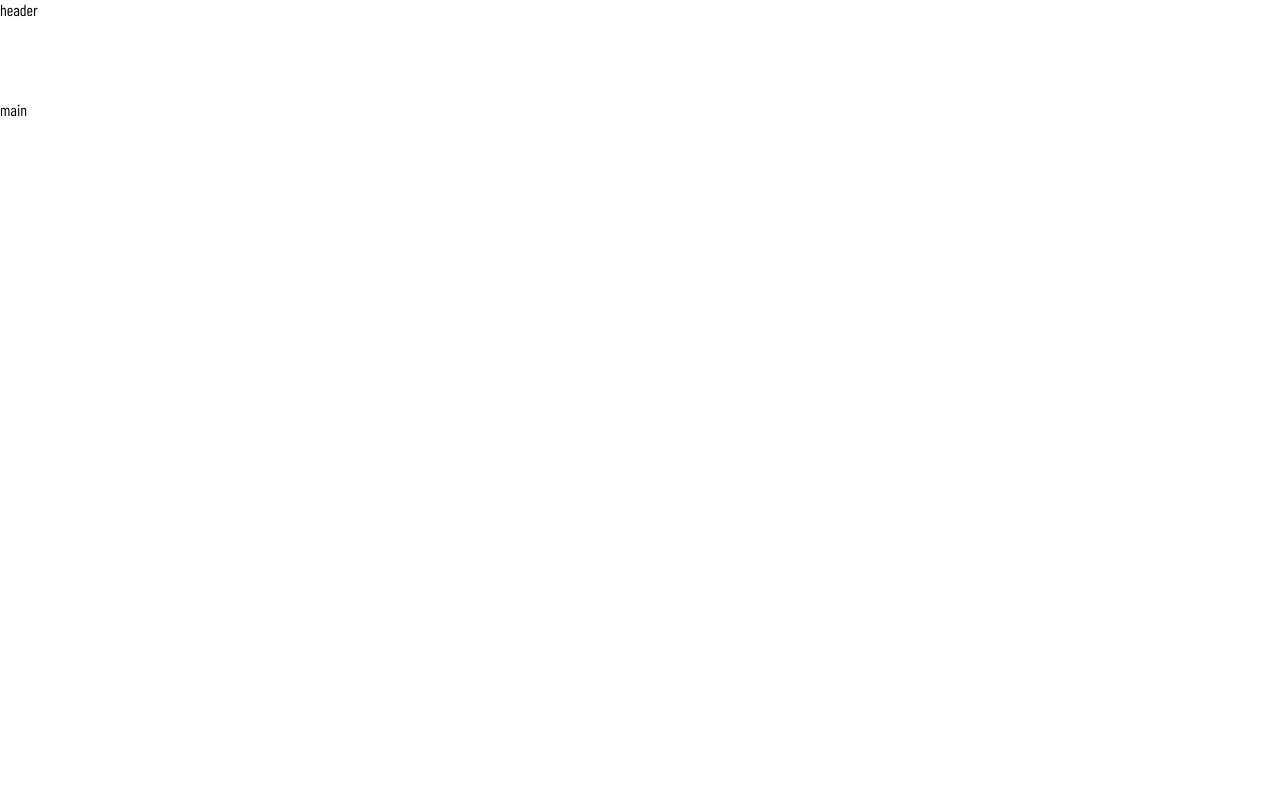
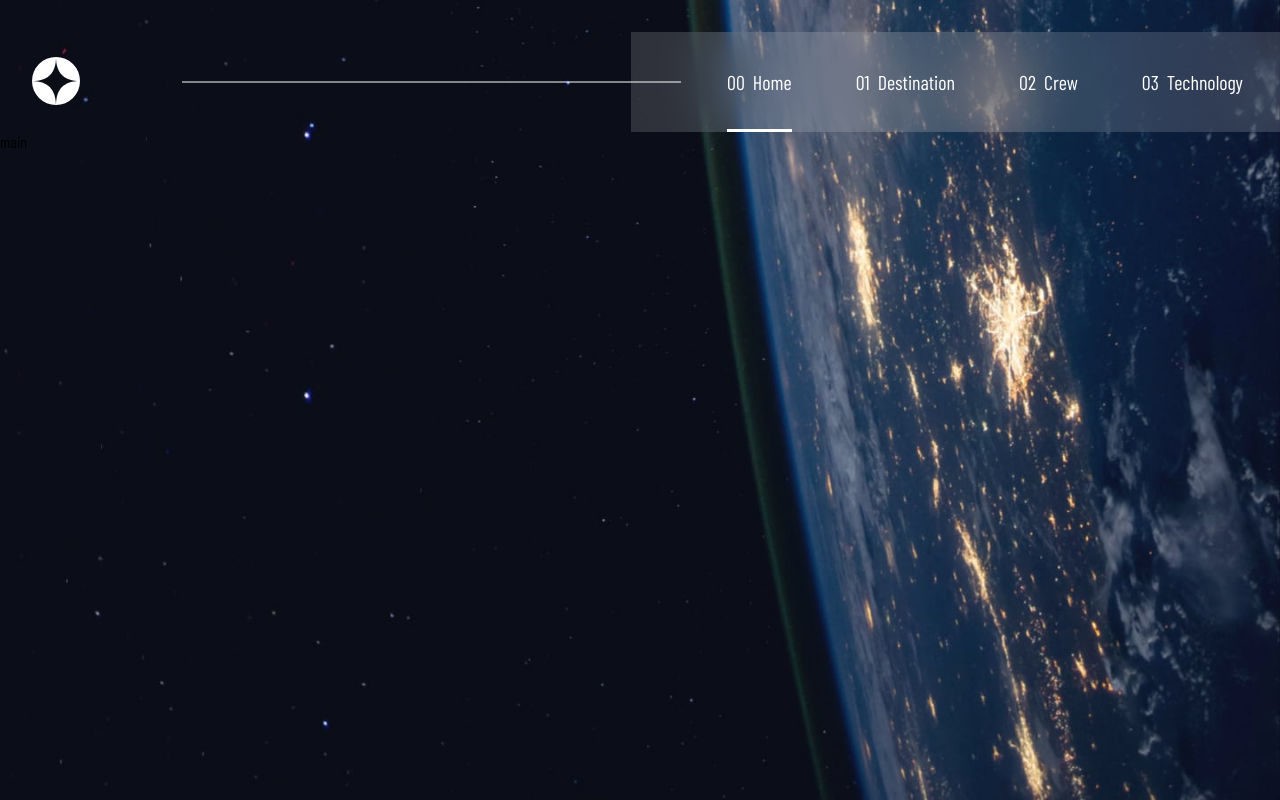
Before and after one commit to tanmaymspatel/space-tourism, a React (Create React App) app: page / in a window 1280 px wide. Built offline with nearby package versions, Linux system fonts and the light colour scheme.

Commit message:
feat: Header design

```diff
--- a/src/App.tsx
+++ b/src/App.tsx
@@ -1,8 +1,17 @@
+import { useLocation } from 'react-router-dom';
+
+import Header from "./core/Header";
+
 function App() {
+
+  const url = useLocation();
+  const { pathname } = url;
+  const background = (pathname === '/' || pathname === '/home') ? "home-background" : pathname === '/destination' ? "destination-background" : pathname === '/crew' ? "crew-background" : pathname === '/technology' ? "technology-background" : "";
+
   return (
-    <div className="h-100 d-flex flex-column">
-      <header id="header">
-        header
+    <div className={`${background} h-100 d-flex flex-column background-image`}>
+      <header id="header" className="d-flex align-items-center justify-content-between">
+        <Header />
       </header>
       <main className="main-content flex-grow-1">
         main
--- a/src/assets/scss/layout/_content.scss
+++ b/src/assets/scss/layout/_content.scss
@@ -0,0 +1,20 @@
+.background-image {
+    background-repeat: no-repeat;
+    background-size: cover;
+
+    &.home-background {
+        background-image: url("../../images/home/background-home-desktop.jpg");
+    }
+
+    &.destination-background {
+        background-image: url("../../images/destination/background-destination-desktop.jpg");
+    }
+
+    &.crew-background {
+        background-image: url("../../images/crew/background-crew-desktop.jpg");
+    }
+
+    &.technology-background {
+        background-image: url("../../images/technology/background-technology-desktop.jpg");
+    }
+}
--- a/src/assets/scss/layout/_header.scss
+++ b/src/assets/scss/layout/_header.scss
@@ -1,3 +1,75 @@
 #header {
     flex: 0 0 100px;
+    padding-left: 2rem;
+    margin-top: 2rem;
+
+    .logo-container {
+        width: 20%;
+    }
+
+    .nav-links {
+        height: 100%;
+        position: relative;
+
+        &::before {
+            content: "";
+            position: absolute;
+            height: 1px;
+            width: 50%;
+            background: $light;
+            left: -10%;
+            top: 50%;
+            transform: translateY(-50%);
+            z-index: 10;
+        }
+    }
+
+    .nav-item {
+        height: 100%;
+    }
+
+    .link-container {
+        width: 65%;
+        background-color: rgba($light, 0.15);
+        backdrop-filter: blur(30px);
+        padding-left: 4rem;
+    }
+
+    .nav-link {
+        padding: 0 2rem;
+        height: 100%;
+        display: flex;
+        align-items: center;
+
+        &.active {
+            .nav-text {
+                &::after {
+                    width: 100%;
+                }
+            }
+        }
+    }
+
+    .nav-text {
+        color: $light;
+        font-size: 1.25rem;
+        height: 100%;
+        display: flex;
+        align-items: center;
+        position: relative;
+
+        &::after {
+            content: "";
+            position: absolute;
+            width: 0%;
+            height: 3px;
+            background: $light;
+            bottom: 0;
+            transition: $transition-timing all;
+        }
+
+        &:hover::after {
+            width: 100%;
+        }
+    }
 }
--- a/src/assets/scss/utilities/_index.scss
+++ b/src/assets/scss/utilities/_index.scss
@@ -1 +1,2 @@
 @import 'text';
+@import 'reset';
--- /dev/null
+++ b/src/assets/scss/utilities/_reset.scss
@@ -0,0 +1,3 @@
+a {
+    text-decoration: none;
+}
--- /dev/null
+++ b/src/core/Header.tsx
@@ -0,0 +1,32 @@
+import { NavLink } from "react-router-dom";
+import logo from "../assets/images/shared/logo.svg"
+
+function Header() {
+    return (
+        <>
+            <figure className="logo-container">
+                <NavLink to="/">
+                    <img src={logo} alt="space-tourism" />
+                </NavLink>
+            </figure>
+            <nav className="nav-links flex-grow-1 d-flex justify-content-end">
+                <ul className="link-container d-flex align-items-center">
+                    <li className="nav-item">
+                        <NavLink to="/" className="nav-link"><span className="nav-text">00 <span className="ms-2">Home</span></span></NavLink>
+                    </li>
+                    <li className="nav-item">
+                        <NavLink to="/destination" className="nav-link"><span className="nav-text">01 <span className="ms-2"> Destination</span></span></NavLink>
+                    </li>
+                    <li className="nav-item">
+                        <NavLink to="/crew" className="nav-link"><span className="nav-text">02 <span className="ms-2">Crew</span></span></NavLink>
+                    </li>
+                    <li className="nav-item">
+                        <NavLink to="/technology" className="nav-link"><span className="nav-text">03 <span className="ms-2">Technology</span></span></NavLink>
+                    </li>
+                </ul>
+            </nav>
+        </>
+    )
+};
+
+export default Header;
--- a/src/index.tsx
+++ b/src/index.tsx
@@ -1,4 +1,4 @@
-import React from 'react';
+import { BrowserRouter } from "react-router-dom";
 import ReactDOM from 'react-dom/client';
 import './index.scss';
 import App from './App';
@@ -8,9 +8,9 @@ const root = ReactDOM.createRoot(
   document.getElementById('root') as HTMLElement
 );
 root.render(
-  <React.StrictMode>
+  <BrowserRouter>
     <App />
-  </React.StrictMode>
+  </BrowserRouter>
 );
 
 // If you want to start measuring performance in your app, pass a function
```
